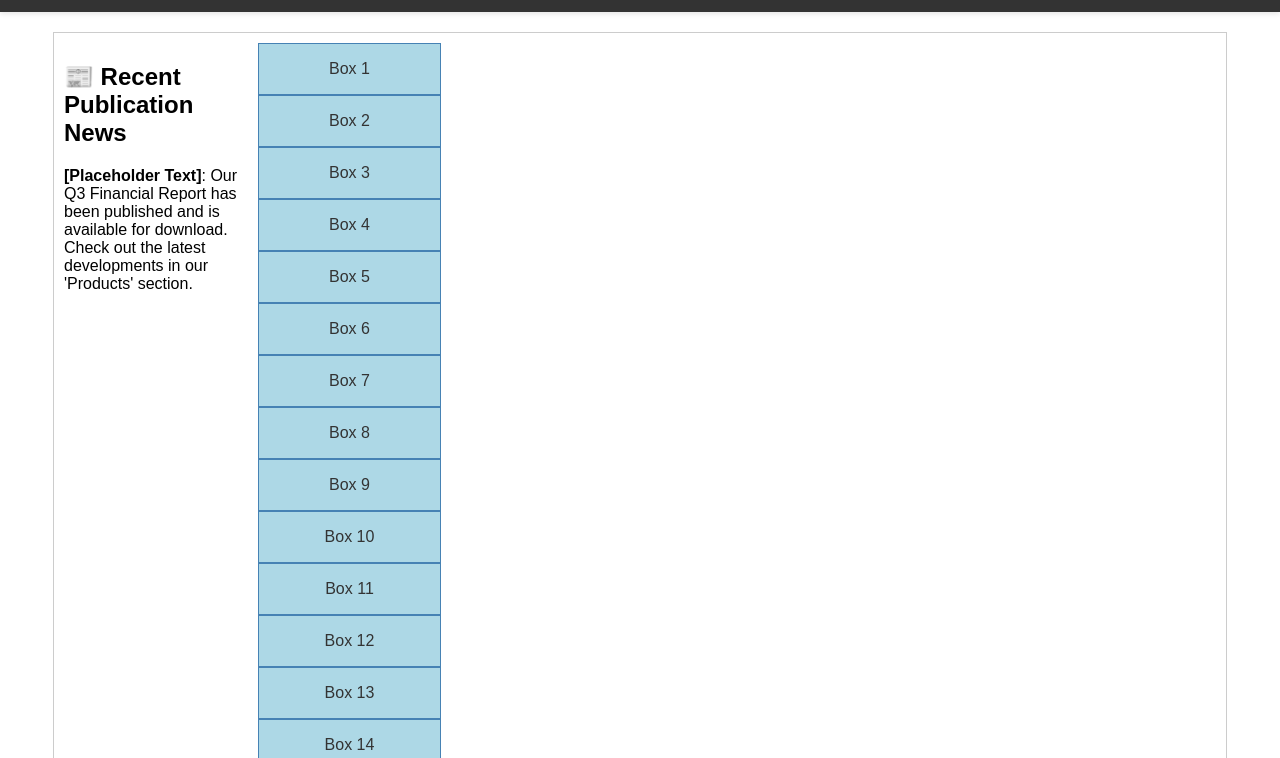
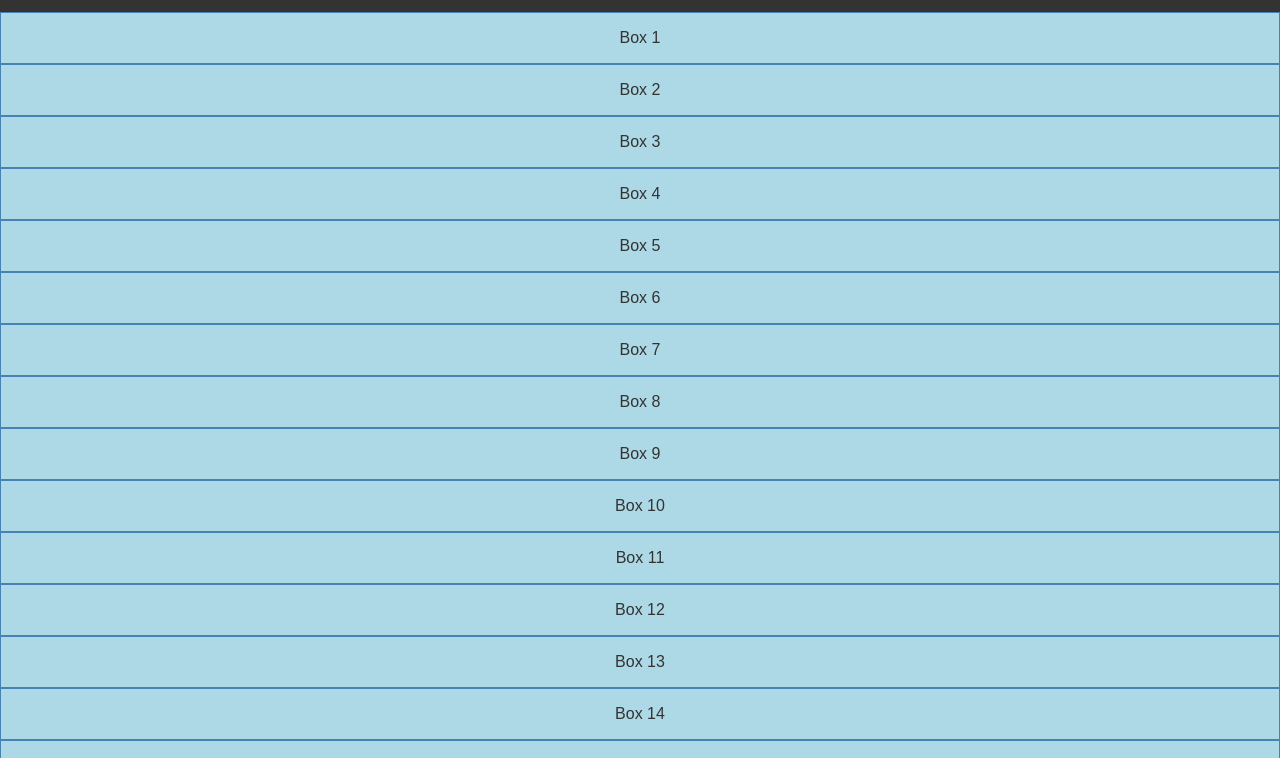
Before and after one commit to pana005/gies-sustainability-dashboard, a plain HTML site: page index.html in a window 1280 px wide. Shown: the part 42-800 px from the top of the page. Drawn offline with Linux system fonts and the light colour scheme.

Commit message:
Update index.html

```diff
--- a/index.html
+++ b/index.html
@@ -22,13 +22,6 @@
         </div>
     </div>
 
-    <div class="container content">
-
-        <div class="news-box">
-            <h2>📰 Recent Publication News</h2>
-            <p><strong>[Placeholder Text]</strong>: Our Q3 Financial Report has been published and is available for download. Check out the latest developments in our 'Products' section.</p>
-        </div>
-
         <div class="containor">
                 <div class="box">Box 1</div>
                 <div class="box">Box 2</div>
@@ -50,8 +43,7 @@
                 <div class="box">Box 16</div>
                 <div class="box">Box 17</div>
                 <div class="box">Box 18</div>
-            </div>
-        </div>
+          </div>
 
 
 
```
